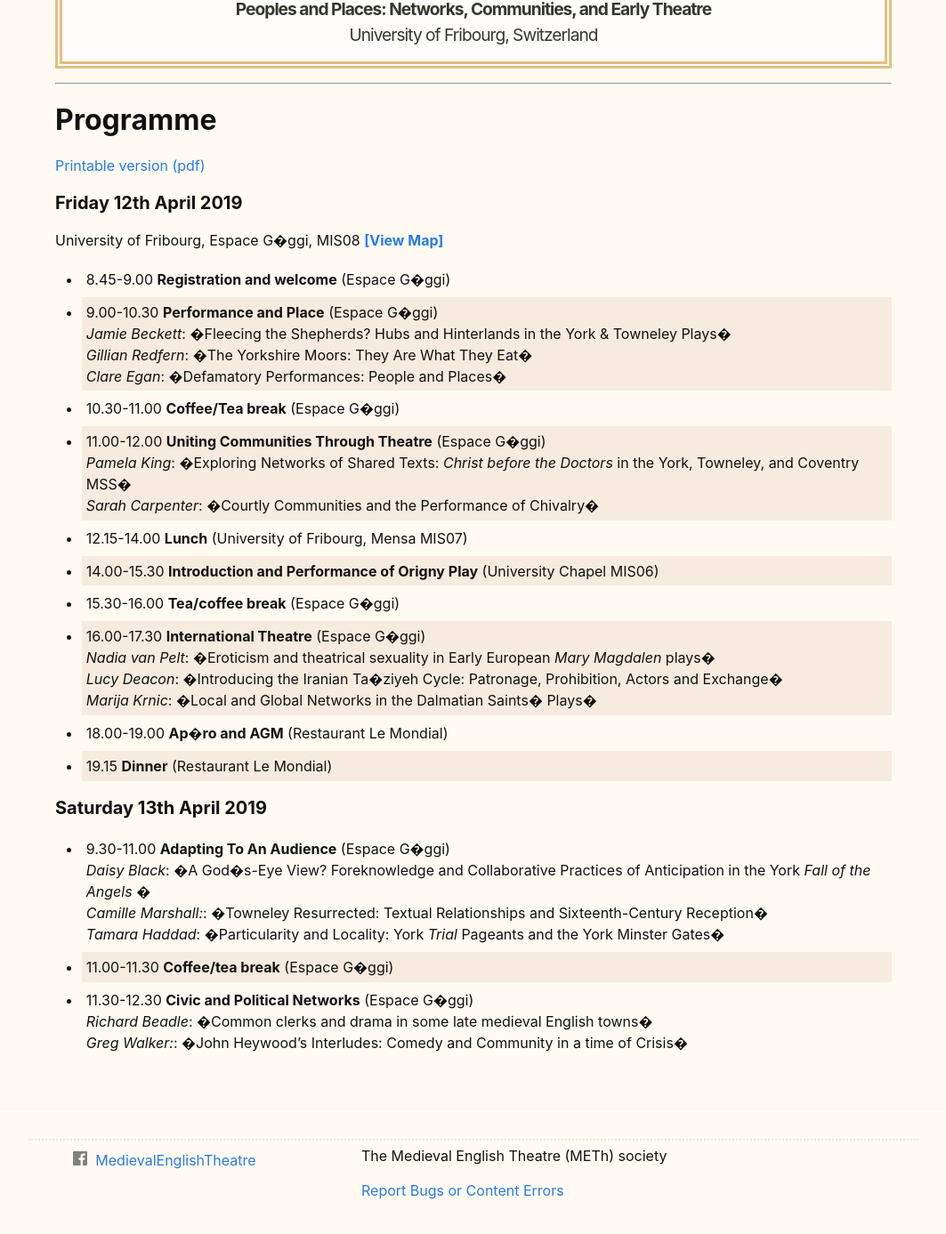
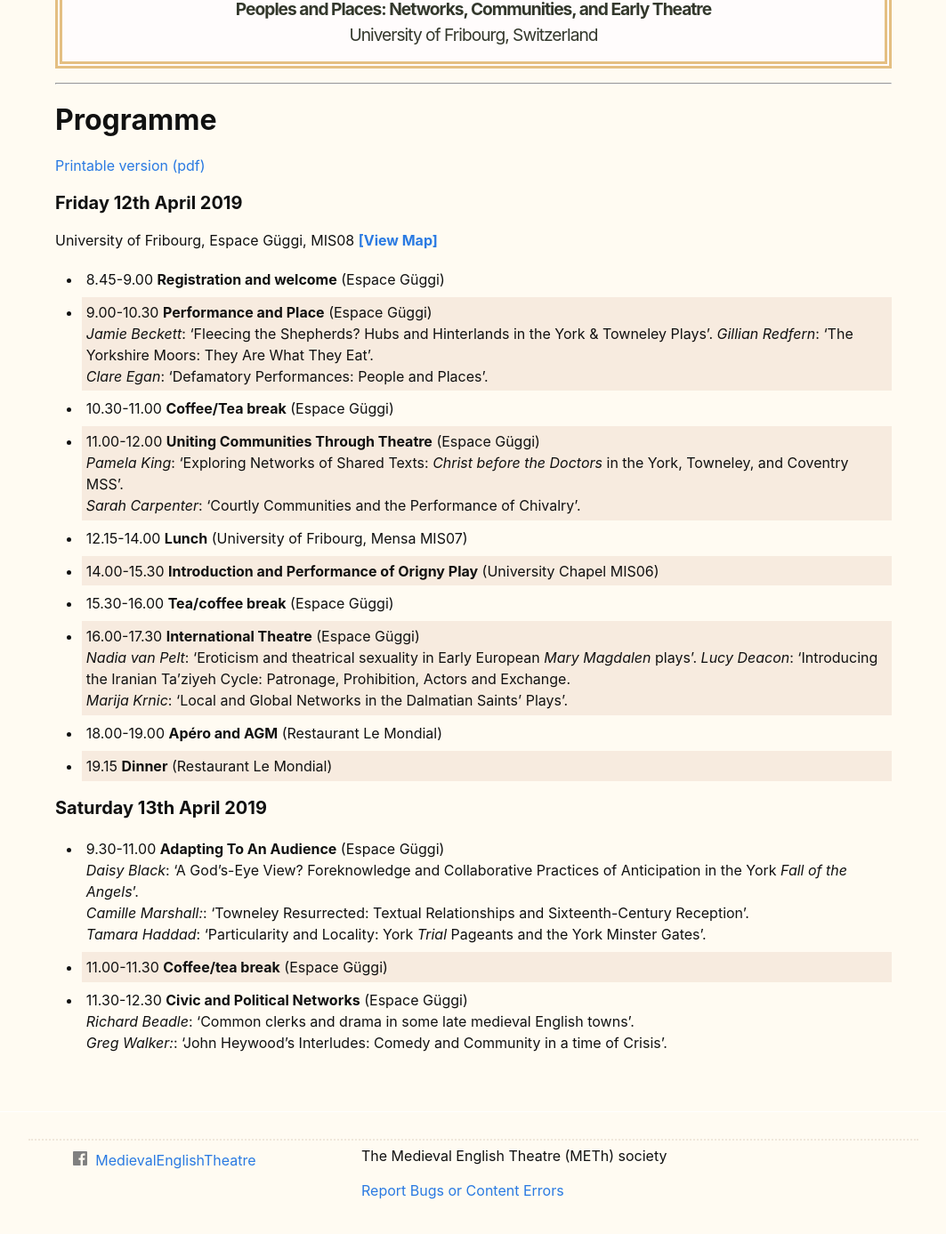
Before and after one commit to MedievalEnglishTheatre/MedievalEnglishTheatre.github.io, a Jekyll site: the page built from src/meetings/meet_2019/meet_2019_programme.md, in a window 1280 px wide and 1400 px high, scrolled down 465 px. Shown: the top 1387 px of the window at 89% size, without its empty margins (108-1171 px from the left). Built offline with Jekyll 4.4.1, drawn with Linux system fonts in a browser that asks for light colours.

Commit message:
Update meet_2019_programme.md

```diff
--- a/src/meetings/meet_2019/meet_2019_programme.md
+++ b/src/meetings/meet_2019/meet_2019_programme.md
@@ -20,33 +20,33 @@ permalink: /meetings/meet_2010/meet_2019_programe.html
 
 
 #### **Friday 12th April 2019**
-University of Fribourg, Espace G�ggi, MIS08 [ **[View Map]** ](https://www3.unifr.ch/map/fr/plans/misericorde.html)
+University of Fribourg, Espace Güggi, MIS08 [ **[View Map]** ](https://www3.unifr.ch/map/fr/plans/misericorde.html)
 
-- 8.45-9.00 **Registration and welcome**     (Espace G�ggi)
-- 9.00-10.30 **Performance and Place**     (Espace G�ggi)
- *Jamie Beckett*: �Fleecing the Shepherds? Hubs and Hinterlands in the York &amp; Towneley Plays�
- *Gillian Redfern*: �The Yorkshire Moors: They Are What They Eat�
- *Clare Egan*: �Defamatory Performances: People and Places�
-- 10.30-11.00 **Coffee/Tea break** (Espace G�ggi)
-- 11.00-12.00 **Uniting Communities Through Theatre**     (Espace G�ggi)
- *Pamela King*: �Exploring Networks of Shared Texts: *Christ before the Doctors* in the York, Towneley, and Coventry MSS�
- *Sarah Carpenter*: �Courtly Communities and the Performance of Chivalry�
+- 8.45-9.00 **Registration and welcome**     (Espace Güggi)
+- 9.00-10.30 **Performance and Place**     (Espace Güggi)
+ *Jamie Beckett*: 'Fleecing the Shepherds? Hubs and Hinterlands in the York &amp; Towneley Plays'.
+ *Gillian Redfern*: 'The Yorkshire Moors: They Are What They Eat'.
+ *Clare Egan*: 'Defamatory Performances: People and Places'.
+- 10.30-11.00 **Coffee/Tea break** (Espace Güggi)
+- 11.00-12.00 **Uniting Communities Through Theatre**     (Espace Güggi)
+ *Pamela King*: 'Exploring Networks of Shared Texts: *Christ before the Doctors* in the York, Towneley, and Coventry MSS'.
+ *Sarah Carpenter*: 'Courtly Communities and the Performance of Chivalry'.
 - 12.15-14.00 **Lunch**     (University of Fribourg, Mensa MIS07)
 - 14.00-15.30 **Introduction and Performance of Origny Play**     (University Chapel MIS06)
-- 15.30-16.00 **Tea/coffee break** (Espace G�ggi)
-- 16.00-17.30 **International Theatre**     (Espace G�ggi)
- *Nadia van Pelt*: �Eroticism and theatrical sexuality in Early European *Mary Magdalen* plays�
- *Lucy Deacon*:  �Introducing the Iranian Ta�ziyeh Cycle: Patronage, Prohibition, Actors and Exchange�
- *Marija Krnic*: �Local and Global Networks in the Dalmatian Saints� Plays�
-- 18.00-19.00 **Ap�ro and AGM**     (Restaurant Le Mondial)
+- 15.30-16.00 **Tea/coffee break** (Espace Güggi)
+- 16.00-17.30 **International Theatre**     (Espace Güggi)
+ *Nadia van Pelt*: 'Eroticism and theatrical sexuality in Early European *Mary Magdalen* plays'.
+ *Lucy Deacon*:  'Introducing the Iranian Ta'ziyeh Cycle: Patronage, Prohibition, Actors and Exchange.
+ *Marija Krnic*: 'Local and Global Networks in the Dalmatian Saints' Plays'.
+- 18.00-19.00 **Apéro and AGM**     (Restaurant Le Mondial)
 - 19.15 **Dinner**     (Restaurant Le Mondial)
 
 #### **Saturday 13th April 2019**
-- 9.30-11.00 **Adapting To An Audience**     (Espace G�ggi)
- *Daisy Black*: �A God�s-Eye View? Foreknowledge and Collaborative Practices of Anticipation in the York *Fall of the Angels* �
- *Camille Marshall:*: �Towneley Resurrected: Textual Relationships and Sixteenth-Century Reception�
- *Tamara Haddad*: �Particularity and Locality: York *Trial* Pageants and the York Minster Gates�
-- 11.00-11.30 **Coffee/tea break** (Espace G�ggi)
-- 11.30-12.30 **Civic and Political Networks**     (Espace G�ggi)
- *Richard Beadle*: �Common clerks and drama in some late medieval English towns�
- *Greg Walker:*: �John Heywood's Interludes: Comedy and Community in a time of Crisis�
+- 9.30-11.00 **Adapting To An Audience**     (Espace Güggi)
+ *Daisy Black*: 'A God's-Eye View? Foreknowledge and Collaborative Practices of Anticipation in the York *Fall of the Angels*'.
+ *Camille Marshall:*: 'Towneley Resurrected: Textual Relationships and Sixteenth-Century Reception'.
+ *Tamara Haddad*: 'Particularity and Locality: York *Trial* Pageants and the York Minster Gates'.
+- 11.00-11.30 **Coffee/tea break** (Espace Güggi)
+- 11.30-12.30 **Civic and Political Networks**     (Espace Güggi)
+ *Richard Beadle*: 'Common clerks and drama in some late medieval English towns'.
+ *Greg Walker:*: 'John Heywood's Interludes: Comedy and Community in a time of Crisis'.
```
